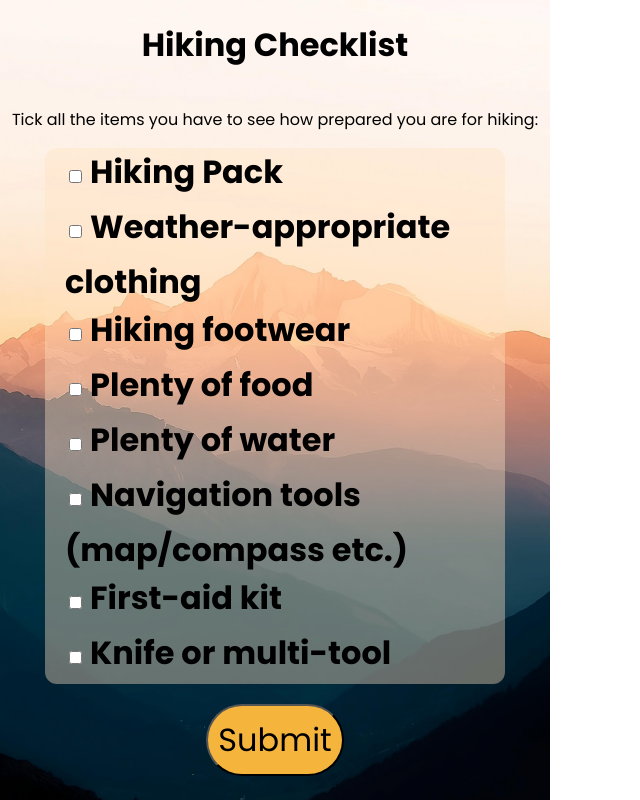
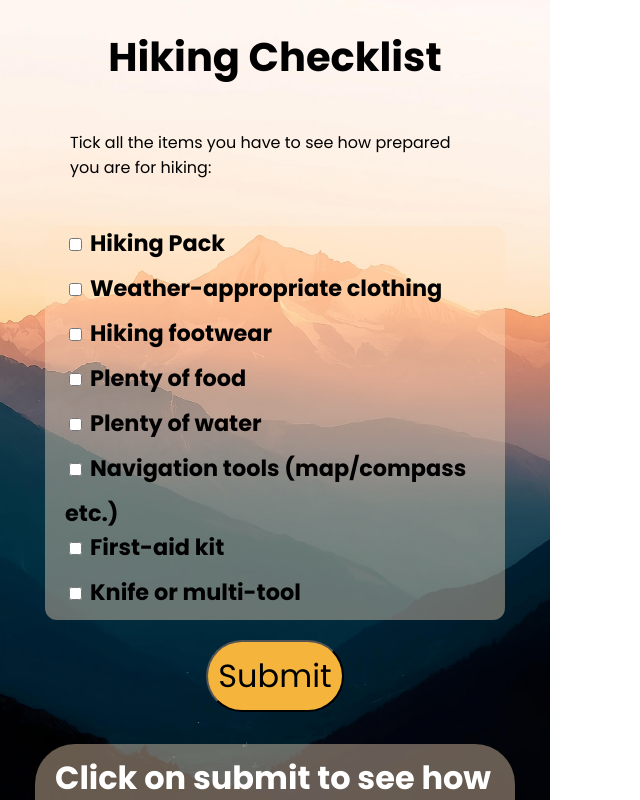
Before and after one commit to thomassigone/ECS522UA2, a React (Create React App) app: page /ChecklistForm in a window 1280 px wide. Shown: the top 800 px of the page, without its empty margins (0-640 px from the left). Built offline with nearby package versions, Linux system fonts and the light colour scheme; no server answers; a web font is replaced by a local one.

Commit message:
CSS fixed

```diff
--- a/src/components/ChecklistForm.jsx
+++ b/src/components/ChecklistForm.jsx
@@ -22,7 +22,7 @@ function ChecklistForm(){
     const checkCount = () => {
         if (checkedCount === 0) {
             setMessage("You are not ready for hiking!!!!");
-            setMessageColour("red");
+            setMessageColour("#c72626"); //red
           } else if (checkedCount < 5) {
             setMessage("You need more preperation for hiking.");
             setMessageColour("orange");
@@ -39,7 +39,7 @@ function ChecklistForm(){
     return(<>
         <div className='checklist-body'>
             <h1 className='checklist-header'>Hiking Checklist</h1>
-            <p>Tick all the items you have to see how prepared you are for hiking:</p>
+            <p className='tick'>Tick all the items you have to see how prepared you are for hiking:</p>
             <div className='checklist'>
                 <input type="checkbox" id="checkbox1" className='checkbox' onChange={handleCheckboxChange} />
                 <label htmlFor="checkbox1">Hiking Pack</label>
--- a/src/css/checklist.css
+++ b/src/css/checklist.css
@@ -8,6 +8,16 @@
     background: rgba(255, 226, 193, 0.4);
     width: 111px;
     height: 50px;
+}
+
+h1 {
+    font-size: 2.5em;
+}
+
+.tick {
+    padding-left: 70px;
+    padding-right: 70px;
+    padding-bottom: 30px;
 }
 
 a:link {
@@ -60,7 +70,7 @@ a{
 label{
     color: black;
     font-weight: bold;
-    font-size: 2em;
+    font-size: 1.4em;
     margin-left: 5px;
 
 }
--- a/src/css/forecast.css
+++ b/src/css/forecast.css
@@ -1,14 +1,15 @@
 .forecast-box {
     width: 400px;
     height: 209px;
-    padding-left: 20px;
-    padding-right: 20px;
+    padding-left: 25px;
+    padding-right: 25px;
+    padding-bottom: 60px;
     height: auto;
     max-width: 460px;
     align-items: center;
 
-    border-radius: 20px;
-    background: linear-gradient(180deg, #d9d9d9e1 0%, rgba(217, 217, 217, 0) 100%);
+    border-radius: 24px;
+    background: linear-gradient(180deg, #d9d9d9e1 0%, rgba(217, 217, 217, 0.036) 100%);
     backdrop-filter: blur(2px);
 }
 
--- a/src/css/hourlyForecast.css
+++ b/src/css/hourlyForecast.css
@@ -29,7 +29,8 @@
     border-radius: 20px;
     gap: 17%;
     padding-top: 1em;
-    background: linear-gradient(180deg, #D9D9D9 0%, rgba(217, 217, 217, 0.00) 100%);
+    padding-bottom: 1em;
+    background: linear-gradient(180deg, rgba(217, 217, 217, 0.714) 0%, rgba(217, 217, 217, 0.043) 100%);
 }
 
 .left-box{
--- a/src/css/provisions.css
+++ b/src/css/provisions.css
@@ -25,7 +25,7 @@
 #severe-alert {
     margin:0;
     margin-left:-10px;
-    color:#FE4949;
+    color:#fe4949e1;
     font-weight:500;
 }
 
```
